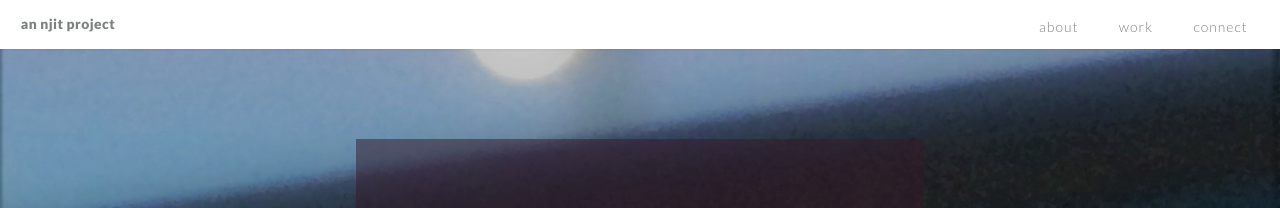
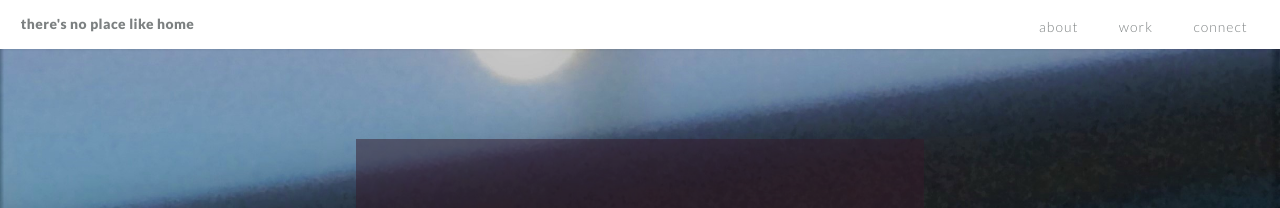
Before and after one commit to mariolsuarez/mls, a Jekyll site: the page built from index.md, in a window 1280 px wide. Shown: the top 208 px of the page. Built offline with Jekyll 4.4.1, drawn with Linux system fonts in a browser that asks for light colours.

Commit message:
feature: updated home page link

```diff
--- a/_layouts/hello-default.html
+++ b/_layouts/hello-default.html
@@ -56,7 +56,7 @@
     <!-- HEADER -->
     <header id="header">
       <h1 id="logo" style="text-transform:lowercase">
-        <a href="/">an NJIT project</a></h1>
+        <a href="/">there's no place like home</a></h1>
       <nav id="nav">
         <ul>
           <li style="text-transform:lowercase"><a href="{{ page.page_url }}/#about">about</a></li>
```
